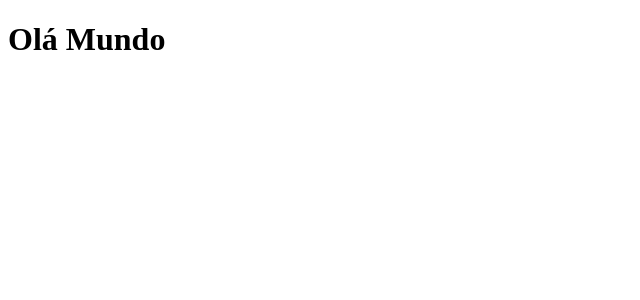
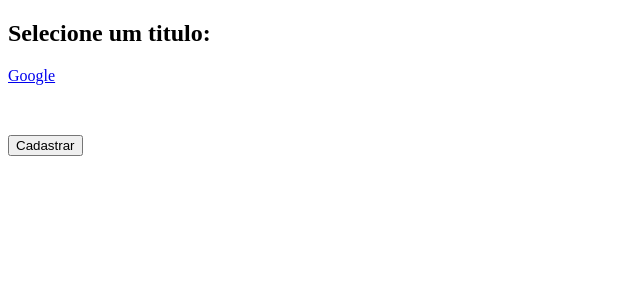
Before and after one commit to Kazamex/Conhecimento, an Angular app in the folder Angular/OrganizadorConhecimento/: page /titulos in a window 1280 px wide. Before the commit this address led to /. Shown: the top 300 px of the page, without its empty margins (0-640 px from the left). Built offline with nearby package versions, Linux system fonts and the light colour scheme.

Commit message:
colocando rotas e criando componentes

```diff
--- a/Angular/OrganizadorConhecimento/src/app/app-routing.module.ts
+++ b/Angular/OrganizadorConhecimento/src/app/app-routing.module.ts
@@ -1,7 +1,18 @@
 import { NgModule } from '@angular/core';
 import { RouterModule, Routes } from '@angular/router';
+import { CadastroTitulosComponent } from './components/cadastro-titulos/cadastro-titulos.component';
+import { TitulosComponent } from './components/titulos/titulos.component';
 
-const routes: Routes = [];
+const routes: Routes = [
+  {
+    path:"cadastro-titulos",
+    component:CadastroTitulosComponent
+  },
+  {
+    path: "titulos",
+    component: TitulosComponent
+  }
+];
 
 @NgModule({
   imports: [RouterModule.forRoot(routes)],
--- a/Angular/OrganizadorConhecimento/src/app/app.component.html
+++ b/Angular/OrganizadorConhecimento/src/app/app.component.html
@@ -1 +1 @@
-<h1>Olá Mundo</h1>
+<router-outlet></router-outlet>
--- a/Angular/OrganizadorConhecimento/src/app/app.module.ts
+++ b/Angular/OrganizadorConhecimento/src/app/app.module.ts
@@ -3,10 +3,14 @@
 
 import { AppRoutingModule } from './app-routing.module';
 import { AppComponent } from './app.component';
+import { TitulosComponent } from './components/titulos/titulos.component';
+import { CadastroTitulosComponent } from './components/cadastro-titulos/cadastro-titulos.component';
 
 @NgModule({
   declarations: [
-    AppComponent
+    AppComponent,
+    TitulosComponent,
+    CadastroTitulosComponent
   ],
   imports: [
     BrowserModule,
--- /dev/null
+++ b/Angular/OrganizadorConhecimento/src/app/components/cadastro-titulos/cadastro-titulos.component.html
@@ -0,0 +1,2 @@
+<a routerLink="/titulos">titulos</a>
+<p>cadastro-titulos works!</p>
--- /dev/null
+++ b/Angular/OrganizadorConhecimento/src/app/components/cadastro-titulos/cadastro-titulos.component.ts
@@ -0,0 +1,15 @@
+import { Component, OnInit } from '@angular/core';
+
+@Component({
+  selector: 'app-cadastro-titulos',
+  templateUrl: './cadastro-titulos.component.html',
+  styleUrls: ['./cadastro-titulos.component.css']
+})
+export class CadastroTitulosComponent implements OnInit {
+
+  constructor() { }
+
+  ngOnInit(): void {
+  }
+
+}
--- /dev/null
+++ b/Angular/OrganizadorConhecimento/src/app/components/titulos/titulos.component.html
@@ -0,0 +1,7 @@
+<h2>Selecione um titulo:</h2>
+<div>
+  <a href="https://www.google.com.br">Google</a>
+</div>
+<div style="margin-top:50px">
+  <button (click)="teste()">Cadastrar</button>
+</div>
--- /dev/null
+++ b/Angular/OrganizadorConhecimento/src/app/components/titulos/titulos.component.ts
@@ -0,0 +1,18 @@
+import { Component, OnInit } from '@angular/core';
+import { Router } from '@angular/router';
+
+@Component({
+  selector: 'app-titulos',
+  templateUrl: './titulos.component.html',
+  styleUrls: ['./titulos.component.css']
+})
+export class TitulosComponent implements OnInit {
+
+  constructor(private router: Router) { }
+
+  ngOnInit(): void {
+  }
+  teste() {
+    this.router.navigate(['cadastro-titulos']);
+  }
+}
```
Also changed, not shown: Angular/OrganizadorConhecimento/src/app/components/cadastro-titulos/cadastro-titulos.component.css (added), Angular/OrganizadorConhecimento/src/app/components/titulos/titulos.component.css (added), 2 other files (tests, documents, lock files or other folders).
